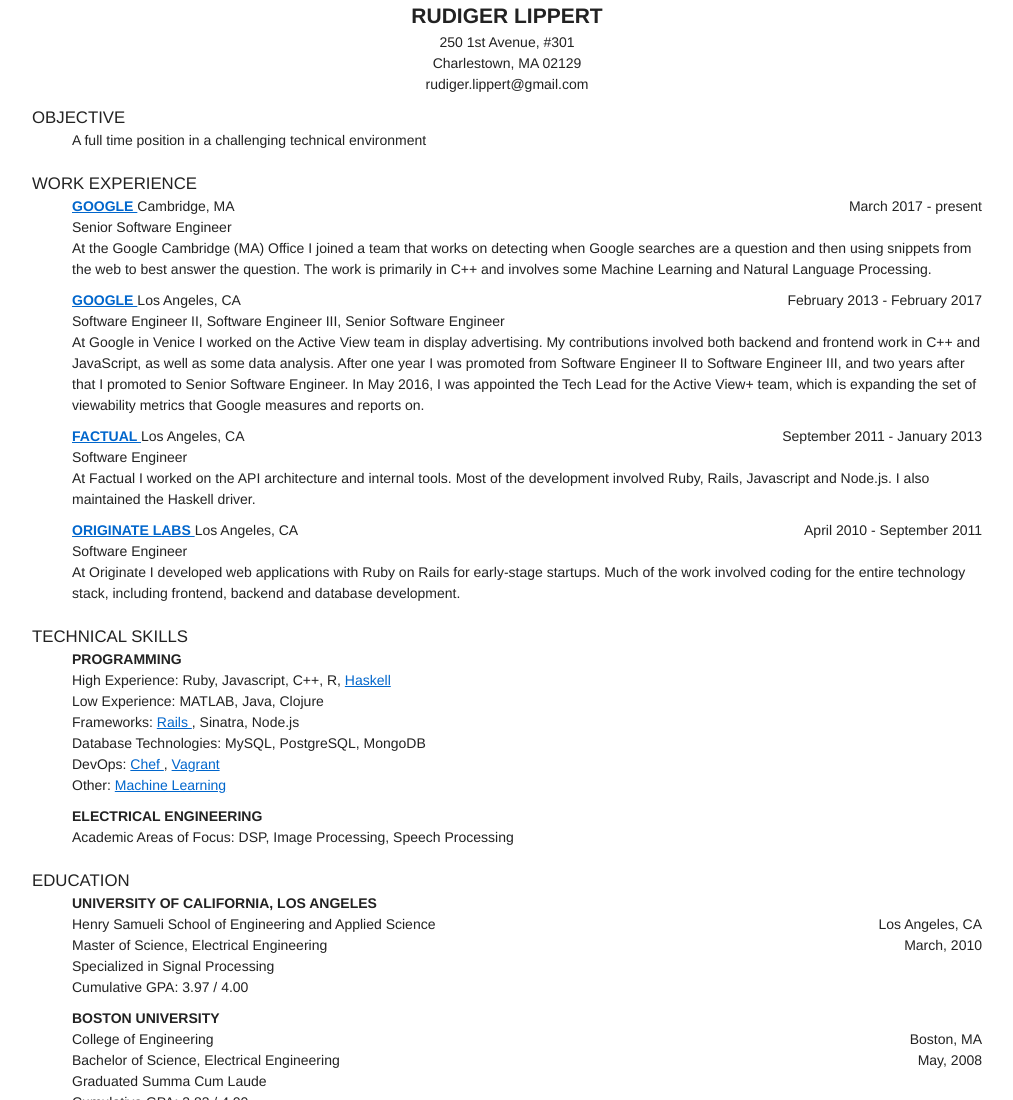
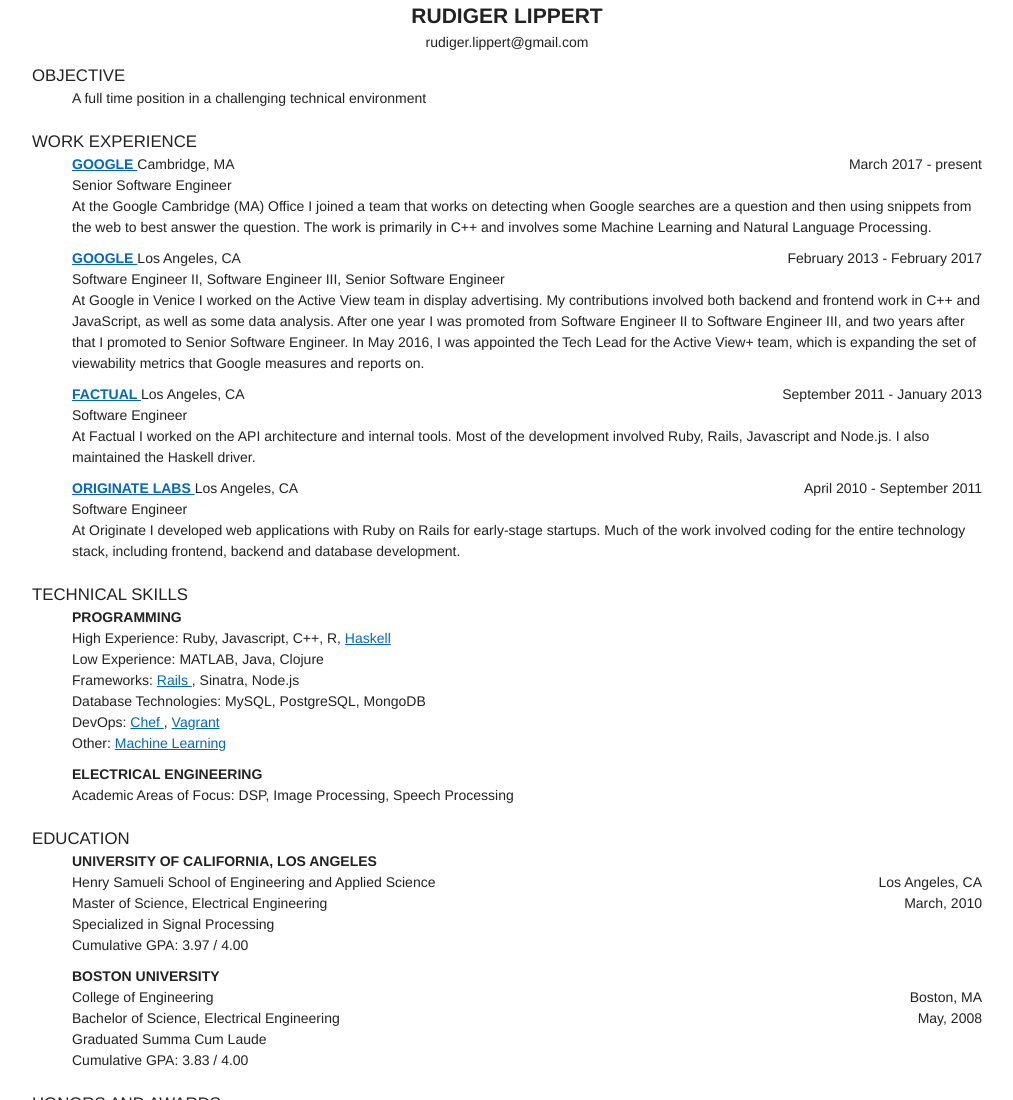
Before and after one commit to rudyl313/rudyl313.github.io, a plain HTML site: page index.html in a window 1280 px wide. Shown: the top 1100 px of the page, without its empty margins (133-1146 px from the left). Drawn offline with Linux system fonts and the light colour scheme.

Commit message:
Remove old address

```diff
--- a/index.html
+++ b/index.html
@@ -15,16 +15,6 @@
       <div class="span-24 last" id="personal-info">
         <div class="span-24" id="name">
           RUDIGER LIPPERT
-        </div>
-        <div id="address">
-          <ul>
-            <li>
-              250 1st Avenue, #301
-            </li>
-            <li>
-              Charlestown, MA 02129
-            </li>
-          </ul>
         </div>
         <div id="email">
           rudiger.lippert@gmail.com
```
